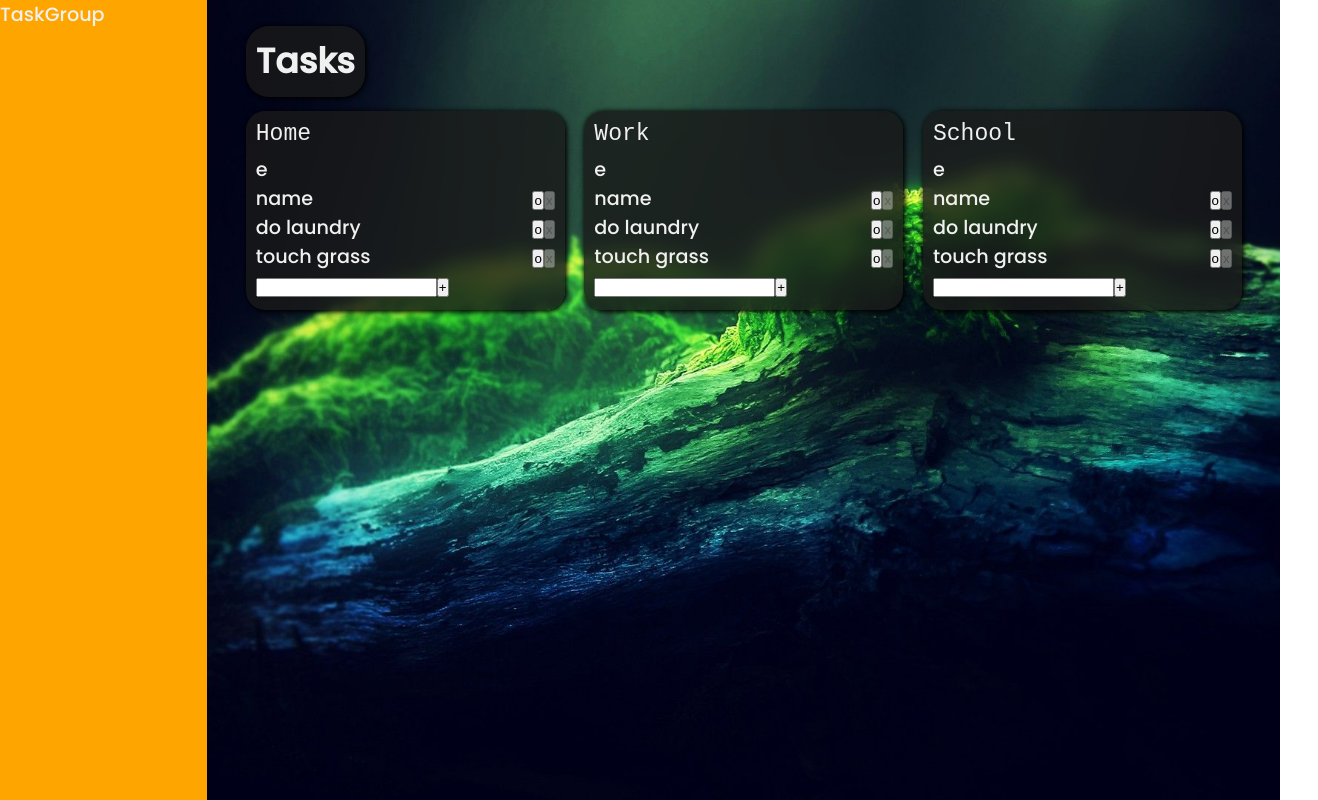
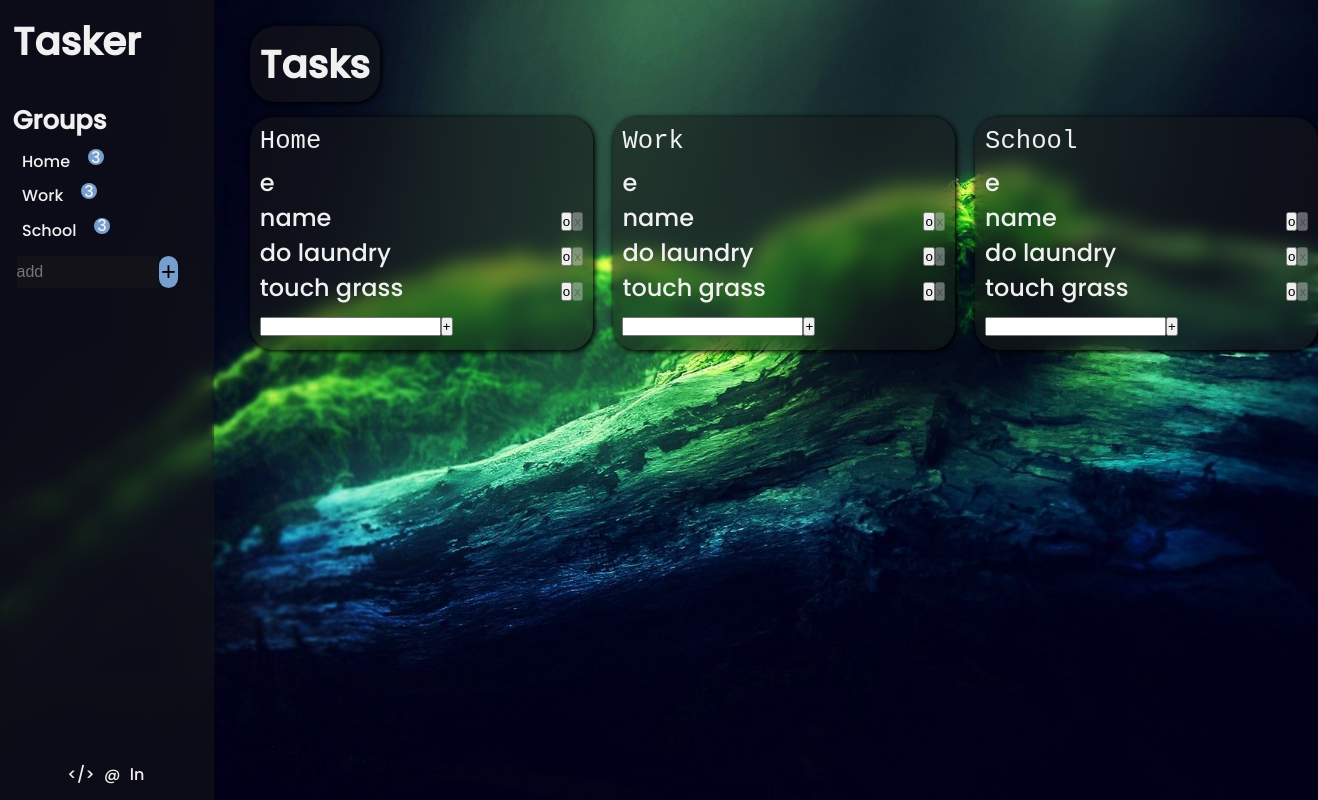
Before and after one commit to Predakor/Tasker, a React (Create React App) app: page / in a window 1280 px wide. Shown: the whole page, 1318 px wide, since content can reach past the window. Built offline with nearby package versions, Linux system fonts and the light colour scheme.

Commit message:
Added sidebar

```diff
--- a/src/components/card/Card.module.css
+++ b/src/components/card/Card.module.css
@@ -1,6 +1,5 @@
 .card {
-  /* background-color: var(--primary-color); */
-  background-color: rgba(25, 25, 25, 0.8);
+  background-color: var(--primary-color-transparent);
   backdrop-filter: blur(10px);
 
   padding: 1%;
--- /dev/null
+++ b/src/components/groupList/GroupList.js
@@ -0,0 +1,23 @@
+import styles from "./GroupList.module.css";
+import InputAdd from "../inputAdd/InputAdd";
+function GroupList({ groups }) {
+  return (
+    <div className={styles.groupList}>
+      <h3 className={styles.title}>Groups</h3>
+      {groups.columns.map((group) => (
+        <GroupItem group={group} key={group.name} />
+      ))}
+      <InputAdd />
+    </div>
+  );
+}
+
+function GroupItem({ group }) {
+  return (
+    <div className={styles.groupItem}>
+      <p>{group.name}</p>
+      <div className={styles.amount}>3</div>
+    </div>
+  );
+}
+export default GroupList;
--- /dev/null
+++ b/src/components/groupList/GroupList.module.css
@@ -0,0 +1,42 @@
+.groupList {
+  font-size: var(--font-size);
+  flex-grow: 1;
+}
+
+.groupItem {
+  display: flex;
+  gap: 10%;
+
+  margin-block: 5%;
+  padding-left: 5%;
+
+  font-size: var(--font-size-small);
+  cursor: pointer;
+  transition: 0.3s;
+}
+.groupItem p:hover {
+  color: var(--accent-color);
+  transition: 0.3s;
+}
+
+.title {
+  font-size: var(--font-size);
+}
+
+.amount {
+  display: flex;
+  justify-content: center;
+  align-items: center;
+
+  background-color: var(--accent-color);
+
+  height: var(--font-size-small);
+  width: var(--font-size-small);
+  border-radius: 50%;
+
+  font-size: var(--font-size-small);
+}
+
+.bottom > a {
+  color: var(--accent-color);
+}
--- /dev/null
+++ b/src/components/inputAdd/InputAdd.js
@@ -0,0 +1,26 @@
+import styles from "./InputAdd.module.css";
+
+function InputAdd({ placeholder, add }) {
+  function keyHandler(e) {
+    if (e.key !== "Enter") return;
+    e.target.blur();
+    add(e.target.value);
+  }
+
+  return (
+    <div className={styles.container}>
+      <input
+        className={styles.input}
+        type="text"
+        placeholder={"add"}
+        maxLength="24"
+        onKeyDown={keyHandler}
+      />
+      <button className={styles.button} onClick={add}>
+        +
+      </button>
+    </div>
+  );
+}
+
+export default InputAdd;
--- /dev/null
+++ b/src/components/inputAdd/InputAdd.module.css
@@ -0,0 +1,33 @@
+.container {
+  display: flex;
+  padding: 2%;
+}
+
+.input,
+.button {
+  border: none;
+  outline: none;
+}
+
+.input {
+  background-color: var(--primary-color-transparent);
+
+  width: 80%;
+
+  font-size: var(--font-size-small);
+  color: var(--secondary-color);
+}
+.button {
+  background-color: var(--accent-color);
+
+  padding: 1%;
+  border-radius: 0.5em;
+
+  font-size: var(--font-size);
+  cursor: pointer;
+  transition: 0.5s;
+}
+.button:hover {
+  opacity: 0.7;
+  transition: 0.3s;
+}
--- a/src/main.css
+++ b/src/main.css
@@ -3,8 +3,12 @@
   --primary-color: rgb(25, 25, 25);
   --secondary-color: rgb(240, 240, 240);
   --accent-color: rgb(118, 159, 205);
+  --primary-color-transparent: rgba(25, 25, 25, 0.5);
+  --secondary-color-transparent: rgba(240, 240, 240, 0.5);
 
-  --font-size: clamp(1rem, 1.2em, 2vw);
+  --font-size-small: clamp(1rem, 1em, 1vw);
+  --font-size: clamp(1.5rem, 1.5em, 2vw);
+  --font-size-big: clamp(2rem, 2em, 3vw);
 }
 
 * {
@@ -12,7 +16,6 @@
   padding: 0;
   box-sizing: border-box;
 }
-
 body {
   background-image: url(../background.jpg);
   background-size: cover;
@@ -24,6 +27,11 @@ body {
   font-size: var(--font-size);
   color: var(--secondary-color);
 }
+a {
+  text-decoration: none;
+  font-size: var(--font-size-small);
+  color: var(--secondary-color);
+}
 #root {
   display: flex;
   gap: 1%;
--- a/src/sidebar/Sidebar.js
+++ b/src/sidebar/Sidebar.js
@@ -1,7 +1,21 @@
 import styles from "./Sidebar.module.css";
+import GroupList from "../components/groupList/GroupList";
+import dummyData from "../utils/dummyData.json";
 
 function Sidebar() {
-  return <div className={styles.sidebar}>TaskGroup</div>;
+  return (
+    <div className={styles.sidebar}>
+      <h2 className={styles.title}>Tasker</h2>
+
+      <GroupList groups={dummyData[0]} />
+
+      <div className={styles.bottom}>
+        <a href="https://github.com/Predakor/tasker">{"</>"}</a>
+        <a href="mailto:patrykbusko@gmail.com?subject=business">{"@"}</a>
+        <a href="https://github.com/Predakor/tasker">{"ln"}</a>
+      </div>
+    </div>
+  );
 }
 
 export default Sidebar;
--- a/src/sidebar/Sidebar.module.css
+++ b/src/sidebar/Sidebar.module.css
@@ -1,4 +1,28 @@
 .sidebar {
+  display: flex;
+  flex-flow: column nowrap;
+  justify-content: space-between;
+  gap: 4%;
+
+  background-color: var(--primary-color-transparent);
+  backdrop-filter: blur(10px);
+  box-shadow: 1px 1px 1px 1px var(--primary-color-transparent);
+
   width: 20%;
-  background-color: orange;
+  height: 100%;
+  padding: 1%;
 }
+.title {
+  font-size: var(--font-size-big);
+}
+.bottom {
+  display: flex;
+  justify-content: center;
+  gap: 5%;
+}
+
+@media screen and (max-width: 600px) {
+  .sidebar {
+    display: none;
+  }
+}
```
